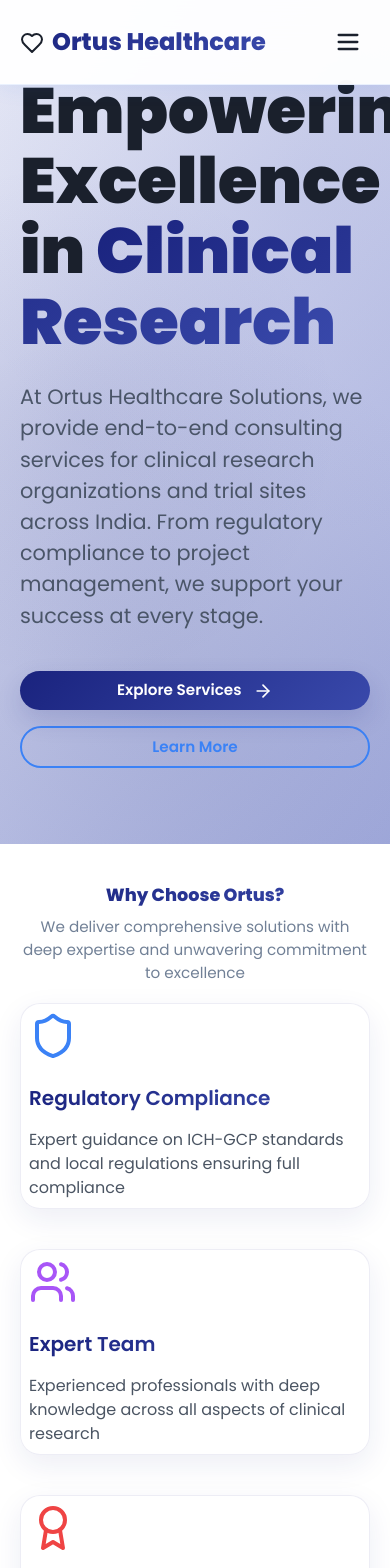
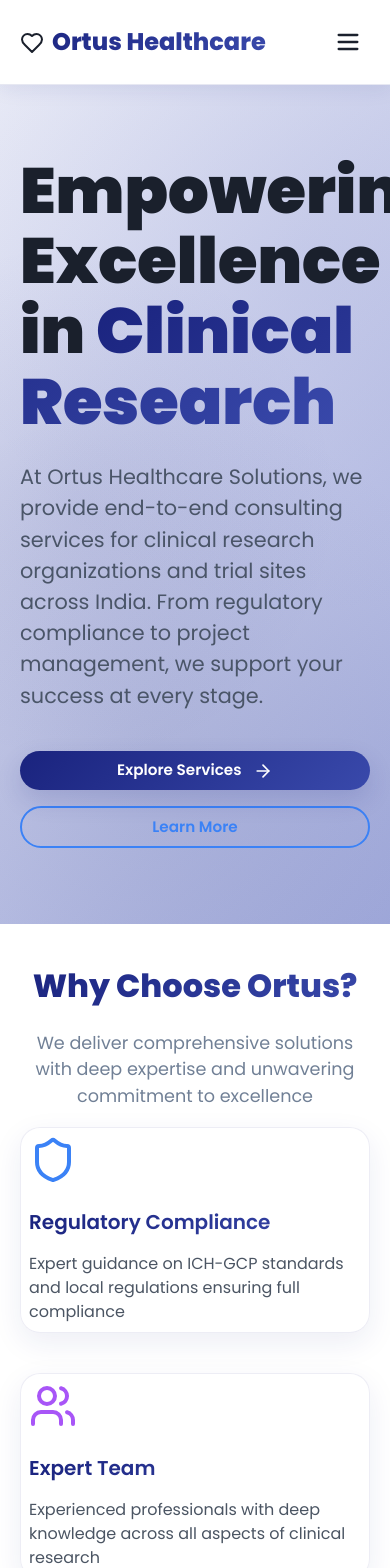
Before and after one commit to Vedant1745/Ortus, a React (Vite) app: page / in a window 390 px wide. Shown: the top 1568 px of the page. Built offline with nearby package versions, Linux system fonts and the light colour scheme.

Commit message:
Update typography and layout in App.css.

```diff
--- a/src/App.css
+++ b/src/App.css
@@ -16,6 +16,10 @@
 
 .App {
   min-height: 100vh;
+}
+
+.page-content {
+  padding-top: 80px; /* Account for fixed navigation */
 }
 
 /* Custom scrollbar */
@@ -321,7 +325,7 @@
 
 .section-title {
   text-align: center;
-  font-size: 3rem;
+  font-size: 3.5rem;
   font-weight: 800;
   margin-bottom: 20px;
   background: linear-gradient(135deg, #1a237e 0%, #3949ab 100%);
@@ -333,7 +337,7 @@
 
 .section-subtitle {
   text-align: center;
-  font-size: 1.2rem;
+  font-size: 1.4rem;
   color: #718096;
   margin-bottom: 60px;
   max-width: 600px;
@@ -401,8 +405,8 @@
   padding: 20px 0;
   backdrop-filter: blur(20px);
   background: rgba(255, 255, 255, 0.95);
-  border-bottom: 1px solid rgba(59, 130, 246, 0.1);
-  box-shadow: 0 2px 20px rgba(59, 130, 246, 0.1);
+  border-bottom: 1px solid rgba(26, 35, 126, 0.1);
+  box-shadow: 0 2px 20px rgba(26, 35, 126, 0.1);
 }
 
 .nav-container {
@@ -467,12 +471,11 @@
     padding: 36px 0;
   }
   .section-title {
-    font-size: 1.3rem;
-    margin-bottom: 12px;
+    font-size: 2.5rem;
     margin-top: 32px;
   }
   .section-subtitle {
-    font-size: 1rem;
+    font-size: 1.2rem;
     margin-bottom: 30px;
   }
   .card, .service-card {
@@ -500,12 +503,11 @@
     padding: 18px 0;
   }
   .section-title {
-    font-size: 1.1rem;
-    margin-bottom: 8px;
+    font-size: 2rem;
     margin-top: 20px;
   }
   .section-subtitle {
-    font-size: 0.95rem;
+    font-size: 1.1rem;
     margin-bottom: 18px;
   }
   .card, .service-card {
```
